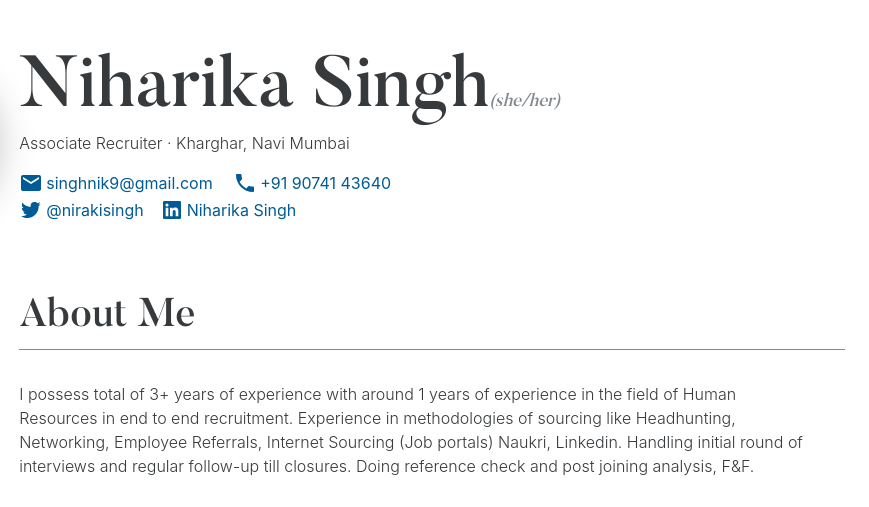
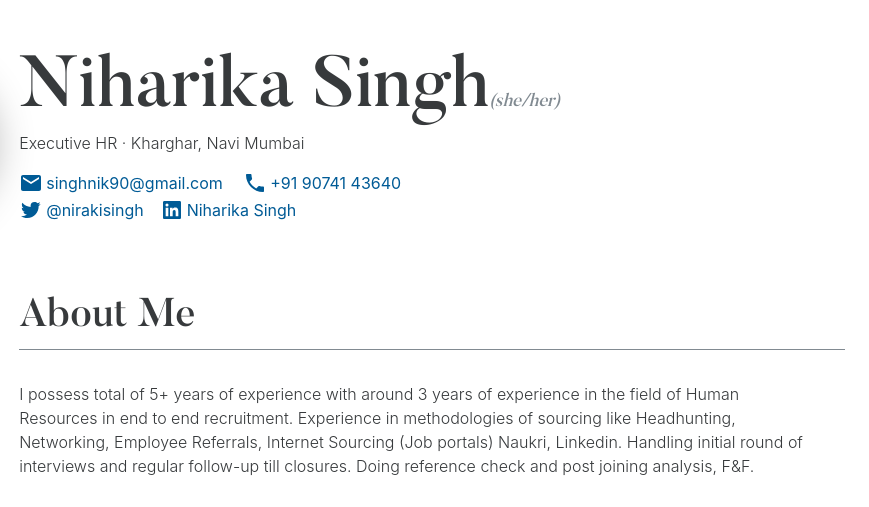
Before and after one commit to niraki/niraki.github.io, a plain HTML site: page index.html in a window 1280 px wide. Shown: the top 507 px of the page, 368-1237 px from the left. Drawn offline with Linux system fonts and the light colour scheme.

Commit message:
Add files via upload

```diff
--- a/index.html
+++ b/index.html
@@ -3,15 +3,15 @@
 <head>
     <meta charset="UTF-8">
 <meta name="viewport" content="width=device-width, initial-scale=1.0">
-<title>Niharika Singh  - Associate Recruiter in Kharghar, Navi Mumbai</title>
+<title>Niharika Singh  - Executive HR in Kharghar, Navi Mumbai</title>
 
 
 <meta name="description" content="Online Resume of Niharika Singh ">
 <link rel="canonical" href="https://demo-resume.netlify.app/">
 
 
-<meta property="og:site_name" content="Niharika Singh  - Associate Recruiter in Kharghar, Navi Mumbai">
-<meta property="og:title" content="Niharika Singh  - Associate Recruiter in Kharghar, Navi Mumbai">
+<meta property="og:site_name" content="Niharika Singh  - Executive HR in Kharghar, Navi Mumbai">
+<meta property="og:title" content="Niharika Singh  - Executive HR in Kharghar, Navi Mumbai">
 <meta property="og:description" content="Online Resume of Niharika Singh ">
 <meta property="og:url" content="https://demo-resume.netlify.app/">
 <meta property="og:locale" content="en_us">
@@ -31,7 +31,7 @@
 <script type="application/ld+json">
     {
         "name":"Niharika Singh ",
-        "description":"Associate Recruiter in Kharghar, Navi Mumbai",
+        "description":"Executive HR in Kharghar, Navi Mumbai",
         "author": {
             "@type":"Person",
             "name":"Niharika Singh "
@@ -67,7 +67,7 @@
         </div>
 
         <p class="vcard__subtitle lead">
-            <span class="p-job-title">Associate Recruiter</span>
+            <span class="p-job-title">Executive HR</span>
 
                 <span aria-hidden="true">&middot;</span>
                 <span class="p-locality">Kharghar, Navi Mumbai</span>
@@ -76,11 +76,11 @@
 
         <div class="vcard__contact p-contact">
 
-                <a class="vcard__link u-email" aria-label="Email" href="mailto:&#115;&#105;&#110;&#103;&#104;&#110;&#105;&#107;&#57;&#64;&#103;&#109;&#97;&#105;&#108;&#46;&#99;&#111;&#109;">
+                <a class="vcard__link u-email" aria-label="Email" href="mailto:&#115;&#105;&#110;&#103;&#104;&#110;&#105;&#107;&#57;&#48;&#64;&#103;&#109;&#97;&#105;&#108;&#46;&#99;&#111;&#109;">
                     <svg class="icon icon--email" role="img" aria-hidden="true" width="24" height="24">
                     <use xmlns:xlink="http://www.w3.org/1999/xlink" xlink:href="#icon-email"></use>
                 </svg>
-                    <span class="vcard__link-text">&#115;&#105;&#110;&#103;&#104;&#110;&#105;&#107;&#57;&#64;&#103;&#109;&#97;&#105;&#108;&#46;&#99;&#111;&#109;</span>
+                    <span class="vcard__link-text">&#115;&#105;&#110;&#103;&#104;&#110;&#105;&#107;&#57;&#48;&#64;&#103;&#109;&#97;&#105;&#108;&#46;&#99;&#111;&#109;</span>
                 </a>
 
 
@@ -124,7 +124,7 @@
             <section class="section" id="section-introduction">
                 <h2 class="section__title">About Me</h2>
                 <div class="lead p-summary">
-                    <p>I possess total of 3+ years of experience with around 1 years of experience in the field of Human Resources in end to end recruitment. Experience in methodologies of sourcing like Headhunting, Networking, Employee Referrals, Internet Sourcing (Job portals) Naukri, Linkedin. Handling initial round of interviews and regular follow-up till closures. Doing reference check and post joining analysis, F&amp;F.</p>
+                    <p>I possess total of 5+ years of experience with around 3 years of experience in the field of Human Resources in end to end recruitment. Experience in methodologies of sourcing like Headhunting, Networking, Employee Referrals, Internet Sourcing (Job portals) Naukri, Linkedin. Handling initial round of interviews and regular follow-up till closures. Doing reference check and post joining analysis, F&amp;F.</p>
 
                 </div>
             </section>
@@ -555,7 +555,7 @@
 
         <div class="actions">
 
-                <a class="actions__btn has-tooltip" aria-label="Email" href="mailto:&#115;&#105;&#110;&#103;&#104;&#110;&#105;&#107;&#57;&#64;&#103;&#109;&#97;&#105;&#108;&#46;&#99;&#111;&#109;">
+                <a class="actions__btn has-tooltip" aria-label="Email" href="mailto:&#115;&#105;&#110;&#103;&#104;&#110;&#105;&#107;&#57;&#48;&#64;&#103;&#109;&#97;&#105;&#108;&#46;&#99;&#111;&#109;">
                     <svg class="icon icon--email" role="img" aria-hidden="true" width="24" height="24">
                     <use xmlns:xlink="http://www.w3.org/1999/xlink" xlink:href="#icon-email"></use>
                 </svg>
@@ -587,6 +587,6 @@
     </div>
 
     <script type="text/javascript" src="/assets/scripts/main.js"></script>
-    <!--! LAST BUILD: development 2022-07-12T08:37:43.607 -->
+    <!--! LAST BUILD: development 2022-07-12T09:04:10.837 -->
 </body>
 </html>
```
